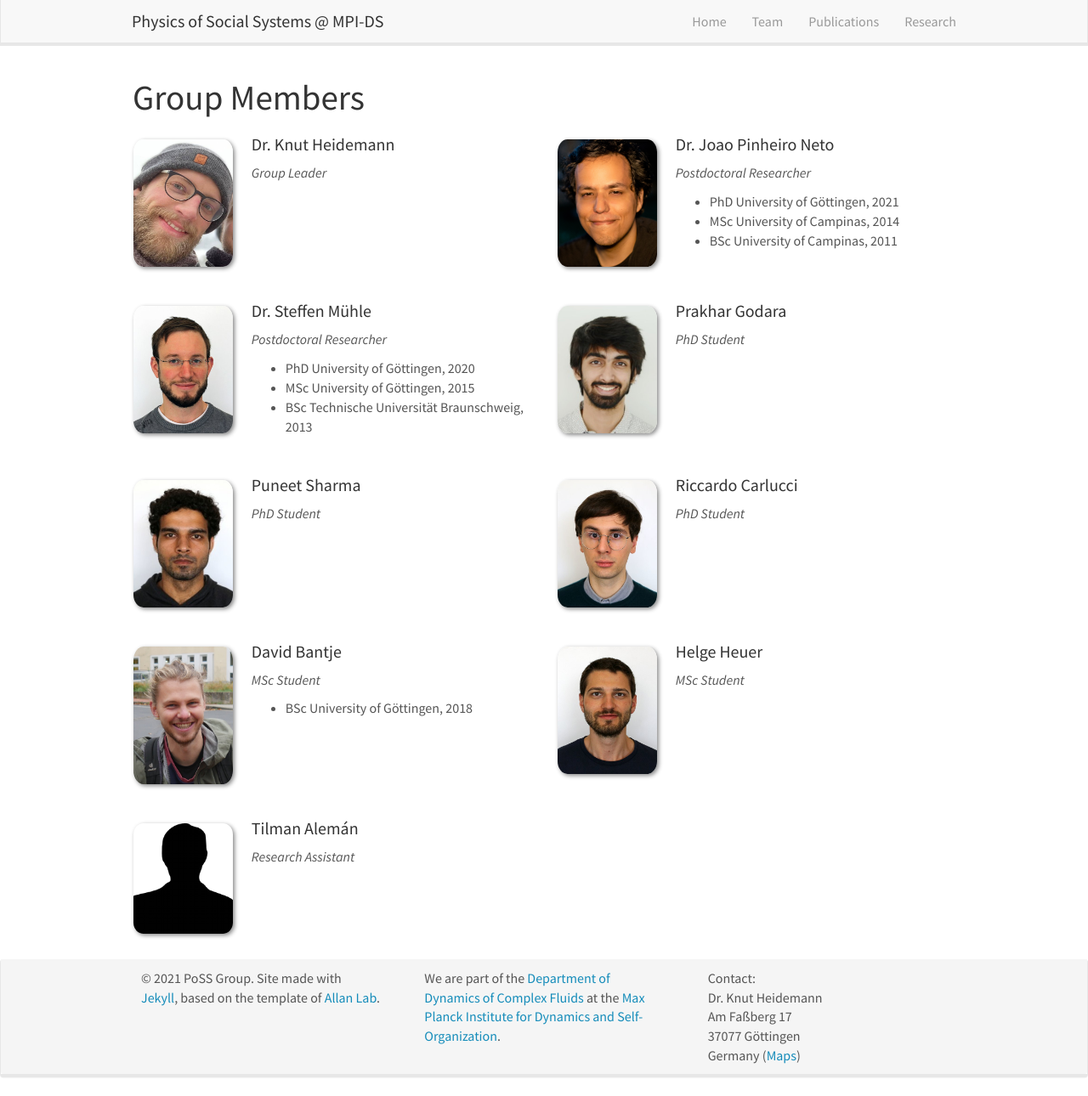
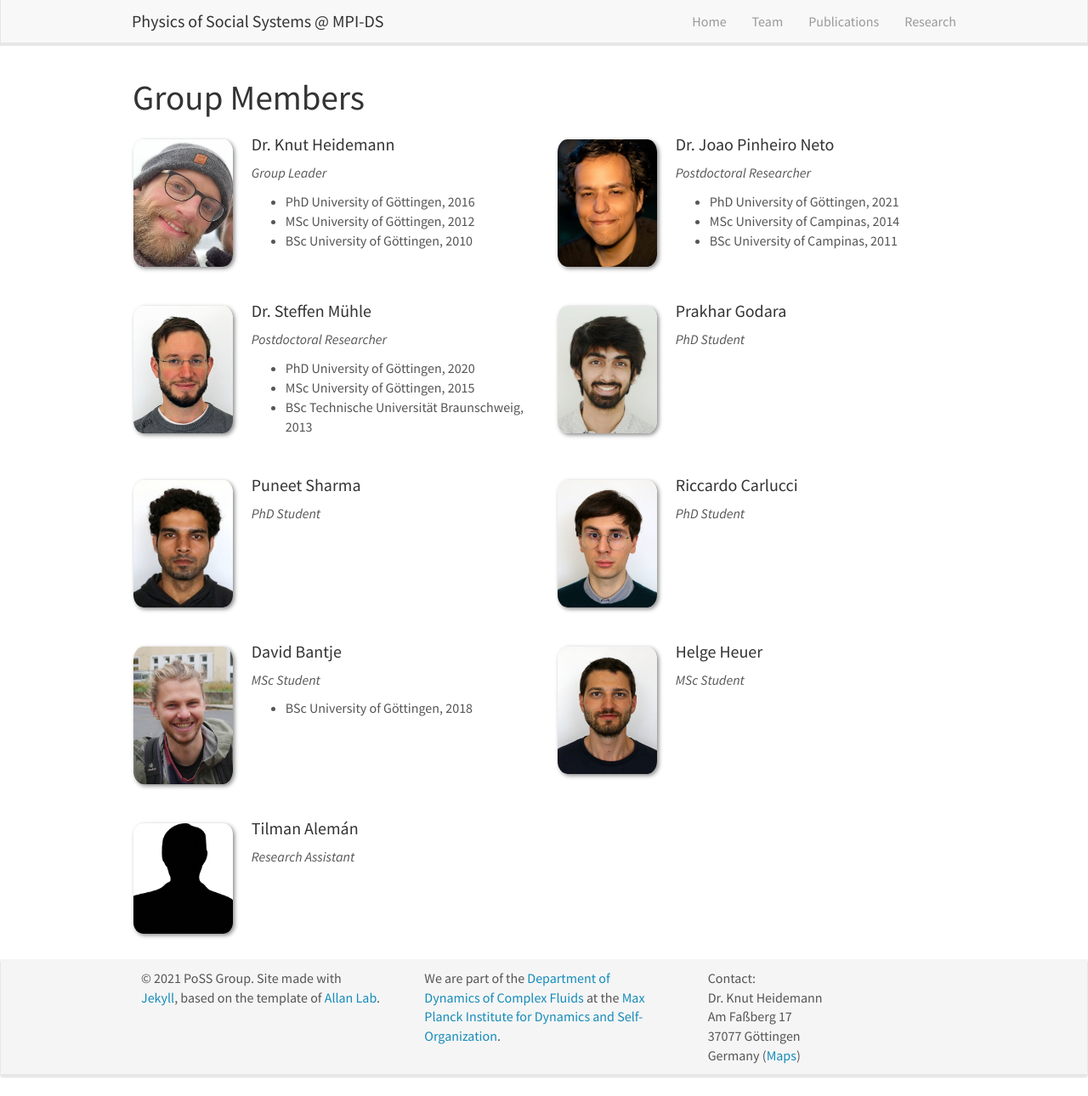
Before and after one commit to prakhargodara/poss-group.github.io, a Jekyll site: the page built from _pages/team.md, in a window 1280 px wide and 1290 px high. Shown: the whole window at 85% size. Built offline with Jekyll 4.4.1, drawn with Linux system fonts in a browser that asks for light colours; nearby versions of some CDN libraries.

Commit message:
update team page

```diff
--- a/_data/team_members.yml
+++ b/_data/team_members.yml
@@ -2,10 +2,10 @@
   photo: knut_heidemann.jpg
   info: Group Leader
   email: knut.heidemann@ds.mpg.de
-  number_educ: 0
-  education1:
-  education2:
-  education3:
+  number_educ: 3
+  education1: PhD University of Göttingen, 2016
+  education2: MSc University of Göttingen, 2012
+  education3: BSc University of Göttingen, 2010
   education4:
   education5:
 
```
